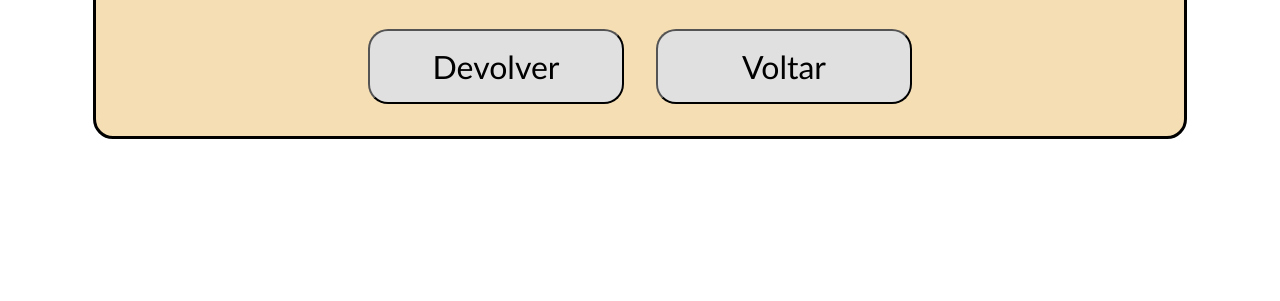
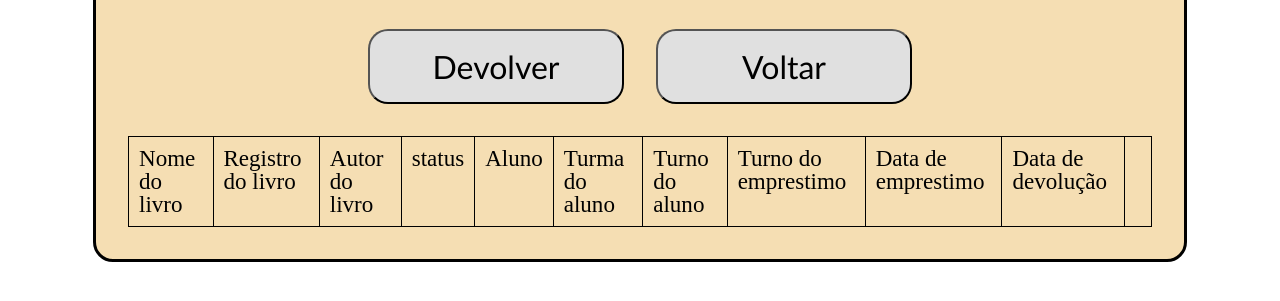
Before and after one commit to eliel358/biblioteca-digital, an Electron app: page pages/devolution.html in a window 1280 px wide. Shown: the part 355-656 px from the top of the page. Drawn offline with Linux system fonts and the light colour scheme; no server answers.

Commit message:
Criando espaço para a tabela

```diff
--- a/pages/devolution.html
+++ b/pages/devolution.html
@@ -37,5 +37,24 @@
           <button id="devolution">Devolver</button>
           <button id="goto_home">Voltar</button>
         </div>
+        <table>
+          <thead>
+              <tr>
+                <th>Nome do livro</th>
+                <th>Registro do livro</th>
+                <th>Autor do livro</th>
+                <th>status</th>
+                <th>Aluno</th>
+                <th>Turma do aluno</th>
+                <th>Turno do aluno</th>
+                <th>Turno do emprestimo</th>
+                <th>Data de emprestimo</th>
+                <th>Data de devolução</th>
+                <th> </th>
+              </tr>
+          </thead>
+          <tbody id='table-body'>
+          </tbody>
+      </table>
 </body>
 </html>
```
